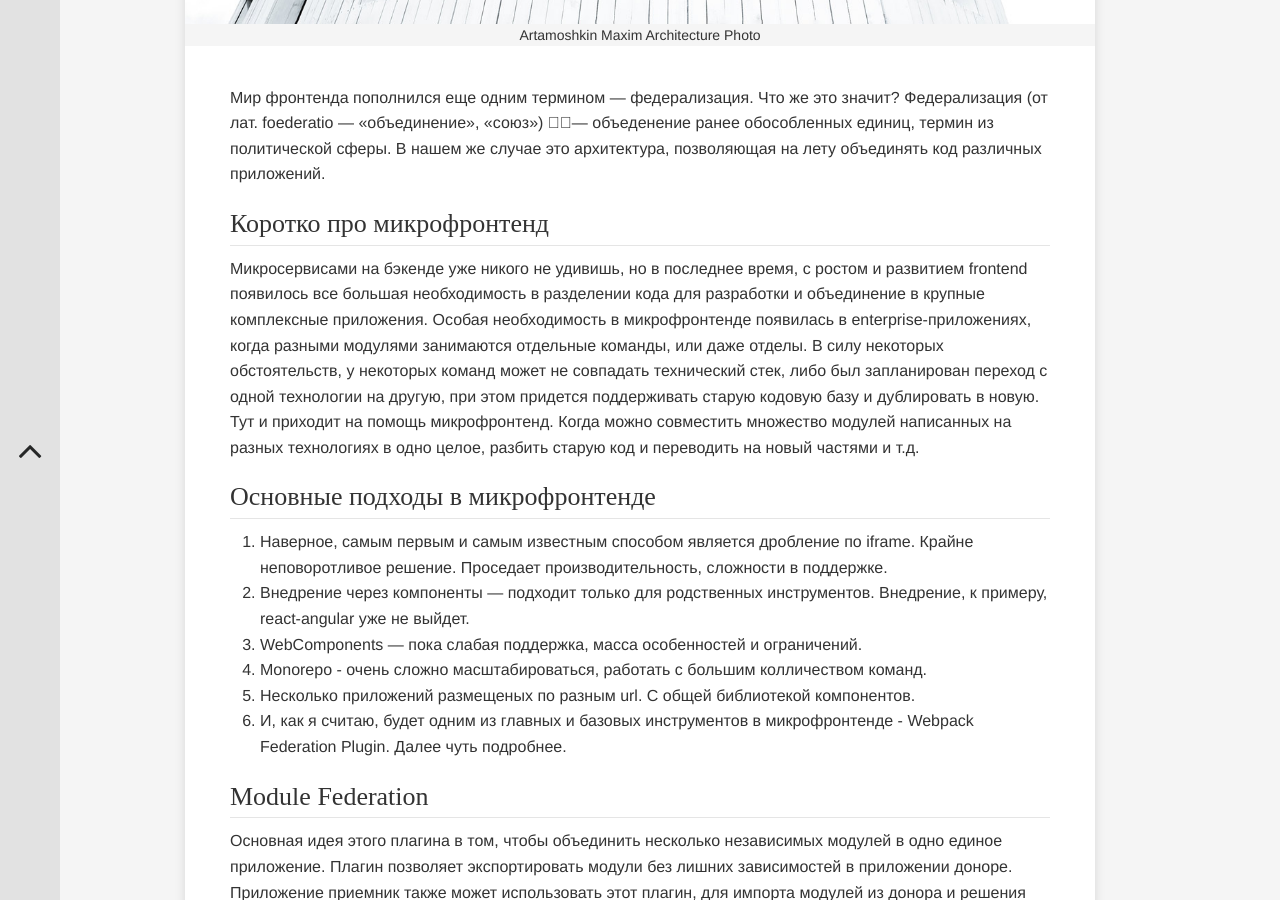
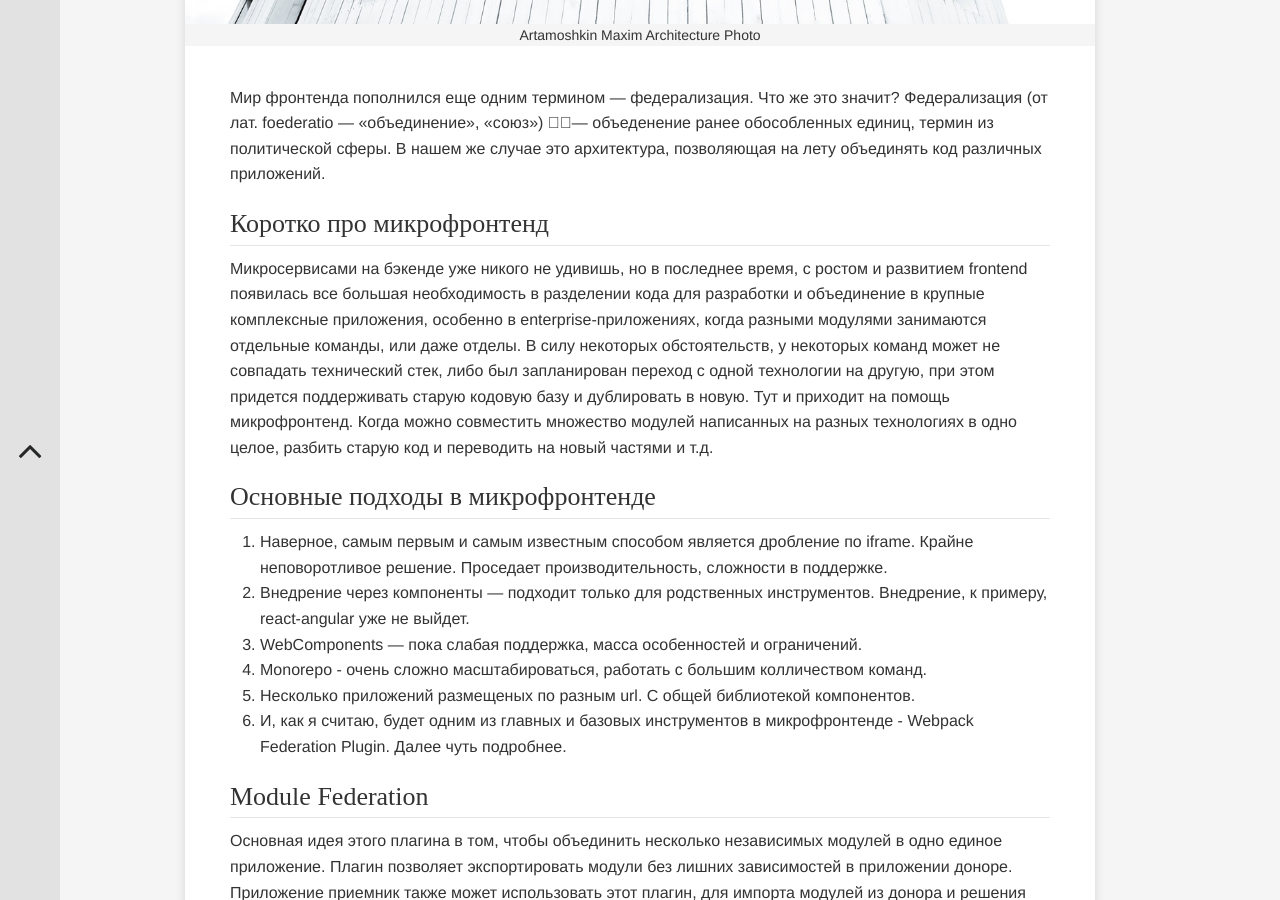
Before and after one commit to martamoshkin/blog.zverit.com, a Jekyll site: the page built from _posts/frontend/angular/2020-11-26-simple-federation-angular-react.md, in a window 1280 px wide and 900 px high, scrolled down 600 px. Built offline with Jekyll 4.4.1, drawn with Linux system fonts in a browser that asks for light colours; some web fonts are replaced; comment, search, counter and statistics services are not loaded; some of the changed lines change nothing that is shown; some of the changed text lies outside the part shown.

Commit message:
Update 2020-11-26-simple-federation-angular-react.md

````diff
--- a/_posts/frontend/angular/2020-11-26-simple-federation-angular-react.md
+++ b/_posts/frontend/angular/2020-11-26-simple-federation-angular-react.md
@@ -16,7 +16,7 @@ description: "В статье описан простой способ испо
 
 ### Коротко про микрофронтенд
 
-Микросервисами на бэкенде уже никого не удивишь, но в последнее время, с ростом и развитием frontend появилось все большая необходимость в разделении кода для разработки и объединение в крупные комплексные приложения. Особая необходимость в микрофронтенде появилась в enterprise-приложениях, когда разными модулями занимаются отдельные команды, или даже отделы. В силу некоторых обстоятельств, у некоторых команд может не совпадать технический стек, либо был запланирован переход с одной технологии на другую, при этом придется поддерживать старую кодовую базу и дублировать в новую. Тут и приходит на помощь микрофронтенд. Когда можно совместить множество модулей написанных на разных технологиях в одно целое, разбить старую код и переводить на новый частями и т.д.
+Микросервисами на бэкенде уже никого не удивишь, но в последнее время, с ростом и развитием frontend появилась все большая необходимость в разделении кода для разработки и объединение в крупные комплексные приложения, особенно в enterprise-приложениях, когда разными модулями занимаются отдельные команды, или даже отделы. В силу некоторых обстоятельств, у некоторых команд может не совпадать технический стек, либо был запланирован переход с одной технологии на другую, при этом придется поддерживать старую кодовую базу и дублировать в новую. Тут и приходит на помощь микрофронтенд. Когда можно совместить множество модулей написанных на разных технологиях в одно целое, разбить старую код и переводить на новый частями и т.д.
 
 ### Основные подходы в микрофронтенде
 
@@ -147,7 +147,7 @@ export class AppRemoteComponentWrapper implements AfterViewInit {
 
 ```
 
-` React.createElement(component.default)` — непосредственное применение полученного удаленного модуля.
+` React.createElement(component.default)` — создание элемента React с удаленным модулем.
 
 #### Пример конфигурации
 
@@ -216,7 +216,7 @@ public readonly scopes = {
 plugins: [
   new ModuleFederationPlugin({
     name: "consumer",
-    library: {type: "var", name: "consumer"},
+    library: {type: "var", name: "RemoteModule"},
     filename: "remoteEntry.js",
     exposes: {
       "./AnyComponent": "./src/AnyComponent"
````
